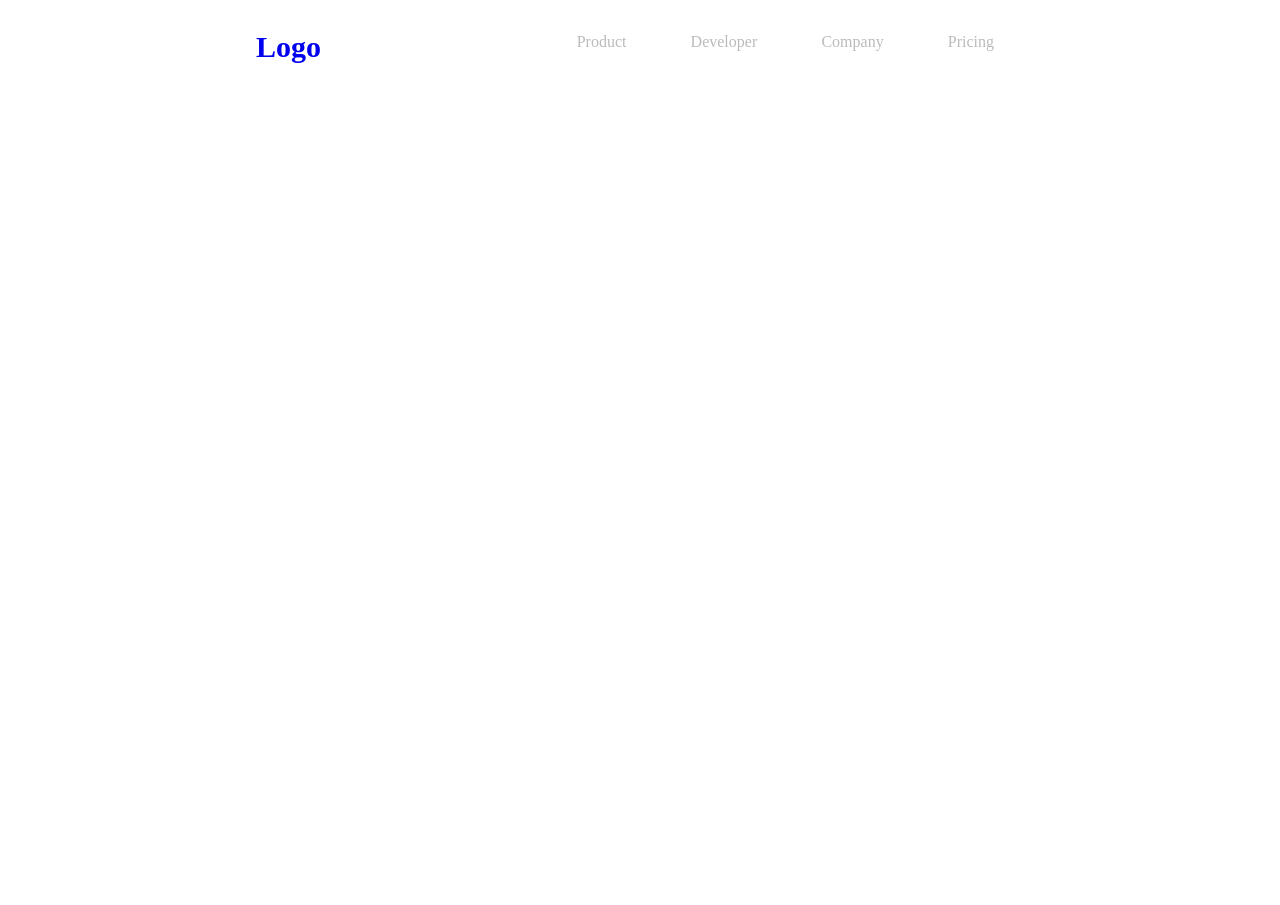
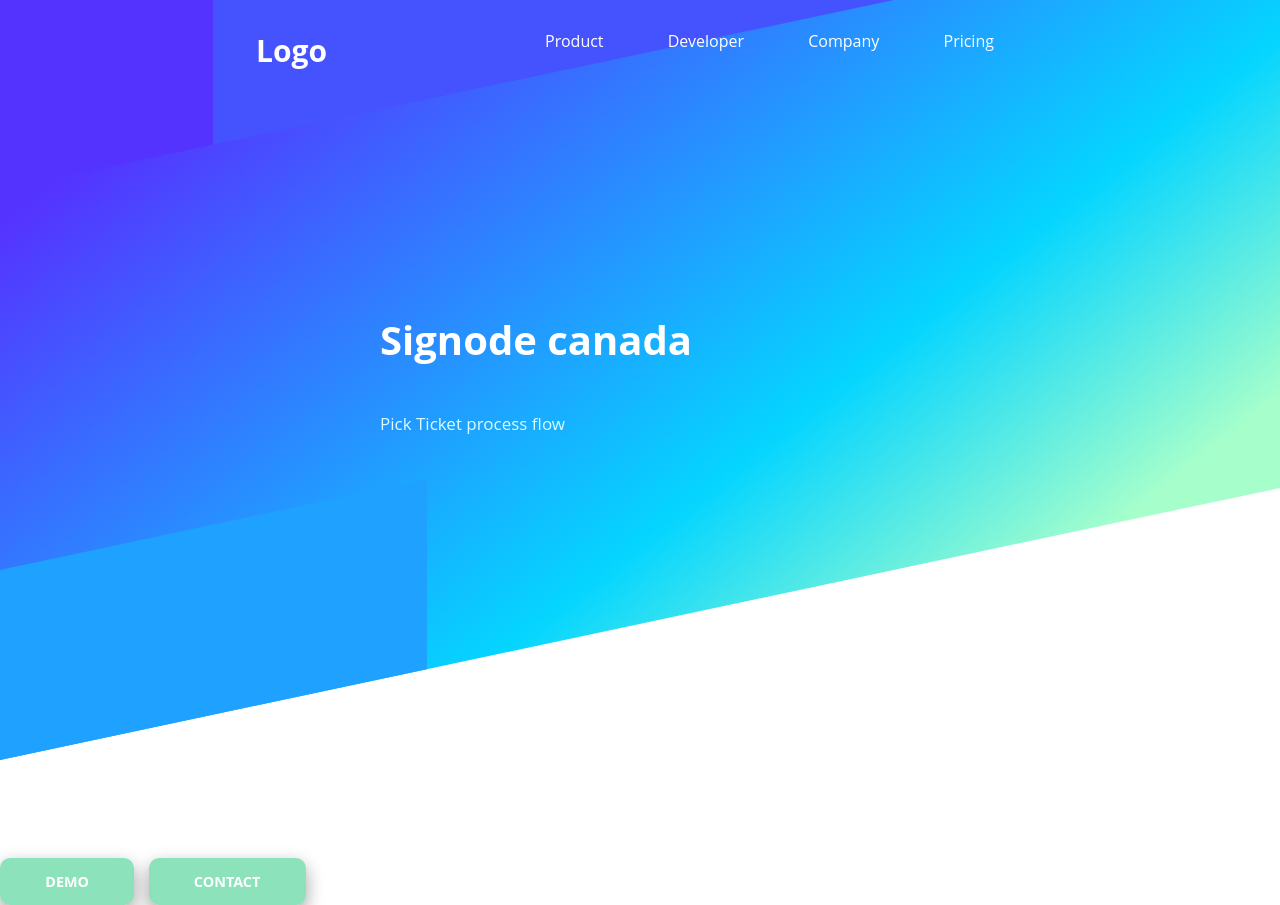
Before and after one commit to SauravL3010/sigLandingPage, a plain HTML site: page index.html in a window 1280 px wide. Before the commit the page ends 800 px from the top, so only its background shows below. Drawn offline with Linux system fonts and the light colour scheme.

Commit message:
add css styling

```diff
--- a/index.html
+++ b/index.html
@@ -7,7 +7,7 @@
     <link rel="stylesheet" href="style.css">
 </head>
 <body>
-    <hearde>
+    <header>
         <div class="header">
             <nav class="navigation">
                 <a href="#" class='navbar-logo'>Logo</a>
@@ -19,6 +19,23 @@
                 </div>
             </nav>
         </div>
-    </hearde>
+    </header>
+
+    <div class="block">
+        <span></span>
+        <span></span>
+        <span></span>
+        <span></span>
+    </div>
+
+    <div class="text">
+        <h1>Signode canada</h1>
+        <p>Pick Ticket process flow</p>
+    </div>
+
+    <div class="button-area">
+        <a href="#">Demo</a>
+        <a href="">Contact</a>
+    </div>
 </body>
 </html>
--- a/style.css
+++ b/style.css
@@ -21,8 +21,8 @@
 .navbar-right a {
     text-decoration: none;
     padding: 30px;
-    color: #bbb;
-    font-family: Ariel;
+    color: #fff;
+    font-family: 'Open Sans', sans-serif;
     font-weight: 500;
 }
 
@@ -32,8 +32,131 @@
 
 .navbar-logo {
     padding-left: 20%;
-    font-family: Ariel;
+    font-family: 'Open Sans', sans-serif;
     font-weight: bold;
     font-size: 30px;
     text-decoration: none;
+    color: #fff;
 }
+
+.block {
+    width: 100%;
+    height: 760px;
+    background: linear-gradient(150deg, #53f 15%, #05d5ff 70%, #a6ffcb 94%);
+    transform: skewY(-12deg);
+    transform-origin: 0;
+    position: absolute;
+    top: 0;
+}
+
+.block span {
+    height: 190px;
+    position: absolute;
+}
+
+.block span:nth-child(1) {
+    width: 33.3333%;
+    width: calc(100% / 3);
+    left: -16.66666%;
+    left: calc(calc(calc(100% / 3) / 2)* -1);
+    bottom: auto;
+    background: #53f;
+}
+
+.block span:nth-child(2) {
+    width: 33.3333%;
+    width: calc(100% / 3);
+    top: 0;
+    left: 16.66666%;
+    left: calc(calc(calc(100% / 3) / 2));
+    right: auto;
+    background: #4553ff;
+}
+
+.block span:nth-child(3) {
+    width: 33.3333%;
+    width: calc(100% / 3);
+    left: 49.9999%;
+    left: calc(calc(calc(100% / 3) / 2) + calc(100% /3));
+    bottom: auto;
+    background: #4553ff;
+}
+
+.block span:nth-child(4) {
+    width: 33.3333%;
+    width: calc(100% / 3);
+    bottom: 0;
+    background: #1fa2ff;
+}
+
+.text {
+    position: relative;
+    height: 860px;
+    display: flex;
+    margin: -60px 0px 0px 380px;
+    flex-direction: column;
+    justify-content: center;
+    color: #fff;
+    max-width: 1024px;;
+}
+
+.text h1 {
+    font-size: 40px;
+    opacity: 0;
+    animation: fadein 1s;
+    animation-delay: 0.2s;
+    animation-fill-mode: forwards;
+}
+
+.text p {
+    color: #d9fcff;
+    font-size: 20px;
+    max-width: 50%;
+    font-size: 17px;
+    line-height: 28px;
+    opacity: 0;
+    animation: fadein 1s;
+    animation-delay: 0.8s;
+    animation-fill-mode: forwards;
+}
+
+.button-area {
+    position: relative;
+    display: flex;
+    flex-direction: row;
+    justify-content: space-between;
+    flex-wrap: wrap;
+    max-width: 320px;
+}
+
+.button-area a {
+    background: #3ecf8e99;
+    border-radius: 10px;
+    padding: 1em 1.6em;
+    font-size: 0.9em;
+    margin: 4em 1em 0em 0em;
+    color: #fff;
+    text-decoration: none;
+    flex-grow: 1;
+    text-align: center;
+    text-transform: uppercase;
+    font-weight: bold;
+    box-shadow: 0 8px 16px 0 rgba(0,0,0,0.2), 0px 6px 20px rgba(0,0,0,0.19);
+}
+
+/* button-area:hover {
+    color: #7795f8;
+    transform: translateY(-1px);
+    box-shadow: 0 7px 14px rgba(50, 50, 93, 0.1), 0 3px 6px rgba(0, 0, 0, 0.08);
+} */
+
+
+
+@keyframes fadein{
+    0% {
+        opacity: 0;
+    }
+    100% {
+        opacity: 1;
+    }
+}
```
